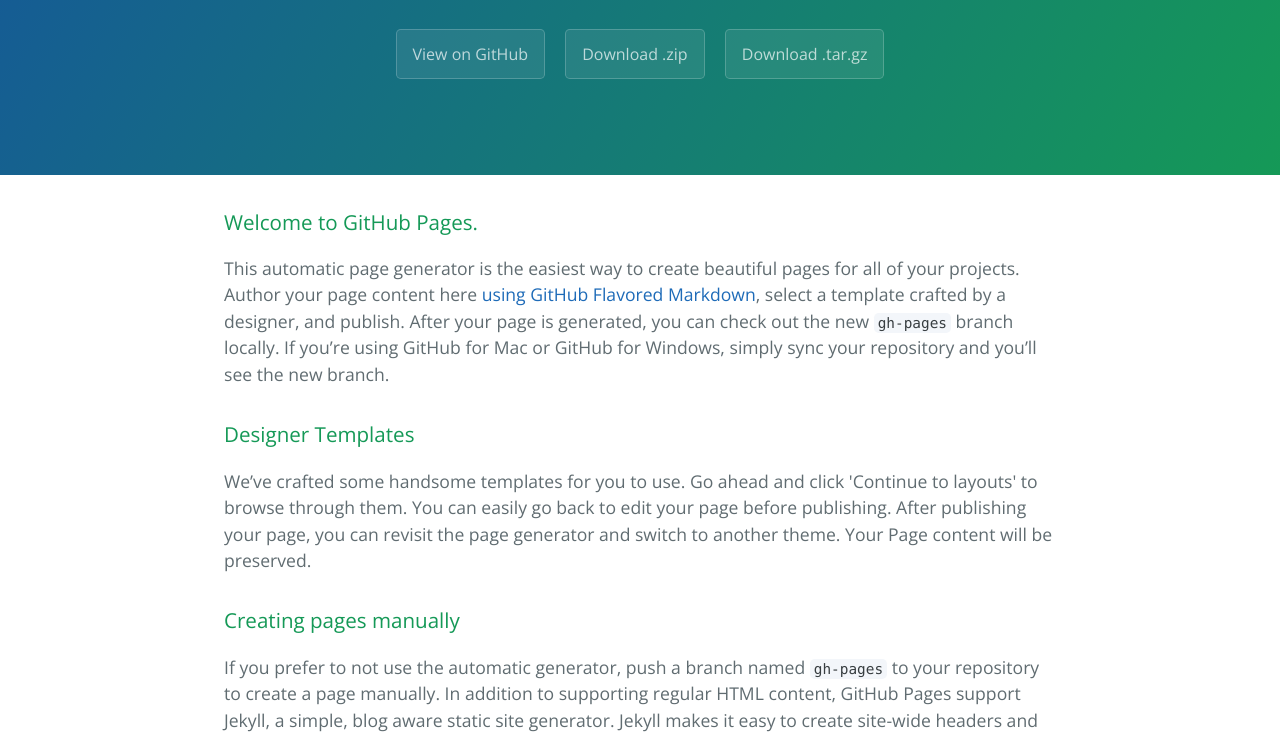
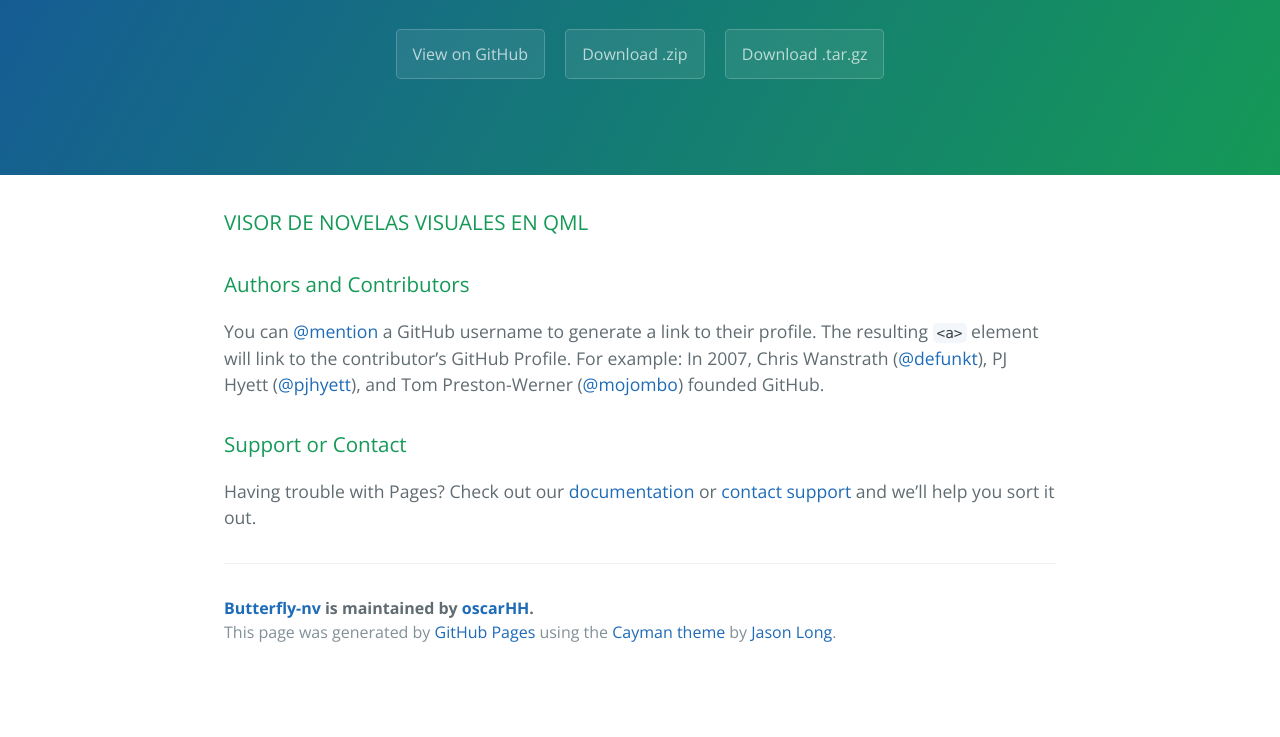
Before and after one commit to oscarHH/butterfly-nv, a plain HTML site: page index.html in a window 1280 px wide. Shown: the part 208-945 px from the top of the page. After the commit the page ends 884 px from the top, so only its background shows below. Drawn offline with nearby package versions, Linux system fonts and the light colour scheme.

```diff
--- a/index.html
+++ b/index.html
@@ -20,19 +20,7 @@
 
     <section class="main-content">
       <h3>
-<a id="welcome-to-github-pages" class="anchor" href="#welcome-to-github-pages" aria-hidden="true"><span class="octicon octicon-link"></span></a>Welcome to GitHub Pages.</h3>
-
-<p>This automatic page generator is the easiest way to create beautiful pages for all of your projects. Author your page content here <a href="https://guides.github.com/features/mastering-markdown/">using GitHub Flavored Markdown</a>, select a template crafted by a designer, and publish. After your page is generated, you can check out the new <code>gh-pages</code> branch locally. If you’re using GitHub for Mac or GitHub for Windows, simply sync your repository and you’ll see the new branch.</p>
-
-<h3>
-<a id="designer-templates" class="anchor" href="#designer-templates" aria-hidden="true"><span class="octicon octicon-link"></span></a>Designer Templates</h3>
-
-<p>We’ve crafted some handsome templates for you to use. Go ahead and click 'Continue to layouts' to browse through them. You can easily go back to edit your page before publishing. After publishing your page, you can revisit the page generator and switch to another theme. Your Page content will be preserved.</p>
-
-<h3>
-<a id="creating-pages-manually" class="anchor" href="#creating-pages-manually" aria-hidden="true"><span class="octicon octicon-link"></span></a>Creating pages manually</h3>
-
-<p>If you prefer to not use the automatic generator, push a branch named <code>gh-pages</code> to your repository to create a page manually. In addition to supporting regular HTML content, GitHub Pages support Jekyll, a simple, blog aware static site generator. Jekyll makes it easy to create site-wide headers and footers without having to copy them across every page. It also offers intelligent blog support and other advanced templating features.</p>
+<a id="visor-de-novelas-visuales-en-qml" class="anchor" href="#visor-de-novelas-visuales-en-qml" aria-hidden="true"><span class="octicon octicon-link"></span></a>VISOR DE NOVELAS VISUALES EN QML</h3>
 
 <h3>
 <a id="authors-and-contributors" class="anchor" href="#authors-and-contributors" aria-hidden="true"><span class="octicon octicon-link"></span></a>Authors and Contributors</h3>
```
Also changed, not shown: params.json (+1 -1 lines).
